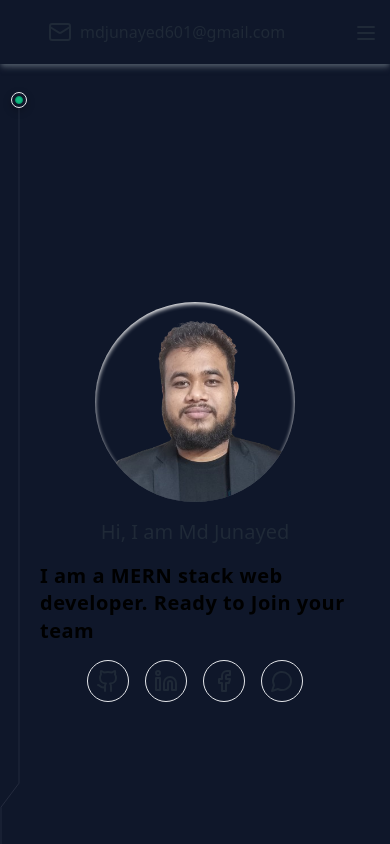
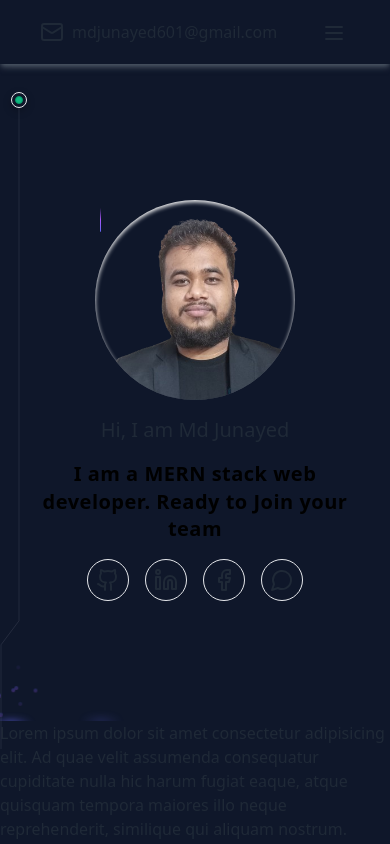
Before and after one commit to devjunayed/devjunayed-portfolio-client, a Next.js app: page / in a window 390 px wide. Shown: the top 844 px of the page. Built offline with nearby package versions, Linux system fonts and the light colour scheme.

Commit message:
responsivness fix

```diff
--- a/src/components/Home/Hero.tsx
+++ b/src/components/Home/Hero.tsx
@@ -8,7 +8,7 @@ import { FacebookIcon, GithubIcon, LinkedinIcon, MessageCircleIcon } from "lucid
 export function Hero() {
   const words = `I am a MERN stack web developer. Ready to Join your team`;
   return (
-    <BackgroundBeamsWithCollision className="min-h-screen">
+    <BackgroundBeamsWithCollision className="min-h-[76vh]">
       {/* <h2 className="text-2xl relative z-20 md:text-4xl lg:text-7xl font-bold text-center text-black dark:text-white font-sans tracking-tight">
         What&apos;s cooler than Beams?{" "}
         <div className="relative mx-auto inline-block w-max [filter:drop-shadow(0px_1px_3px_rgba(27,_37,_80,_0.14))]">
@@ -30,7 +30,7 @@ export function Hero() {
         />
 
         <h1 className=" text-xl mt-4">Hi, I am Md Junayed</h1>
-        <TextGenerateEffect className="text-7xl" words={words}  />
+        <TextGenerateEffect className="" words={words}  />
         <div className="flex justify-center mt-4 items-center gap-4 ">
           <span className="border p-2 rounded-full">
             <GithubIcon />
--- a/src/components/Shared/Navbar.tsx
+++ b/src/components/Shared/Navbar.tsx
@@ -16,13 +16,13 @@ const Navbar = () => {
     },
   ];
   return (
-    <div className="navbar fixed z-50 bg-slate-900 shadow-md shadow-gray-600 mb-2">
-      <div className="navbar-start flex mx-10">
+    <div className="navbar px-10  fixed z-50 bg-slate-900 shadow-md shadow-gray-600 mb-2">
+      <div className="navbar-start flex ">
 
         <a href="mailto:mdjunayed601@gmail.com" className=" text-base md:text-xl flex items-center gap-2 justify-center"><MailIcon /> mdjunayed601@gmail.com</a>
       </div>
       <div className="navbar-end ">
-        <ul className="menu menu-horizontal px-1 hidden lg:flex">
+        <ul className="menu menu-horizontal  justify-end hidden lg:flex">
           {links.map((link) => (
             <li key={link.title}>
               <Link href={link.path}>{link.icon} {link.title}</Link>
--- a/src/components/ui/text-generate-effect.tsx
+++ b/src/components/ui/text-generate-effect.tsx
@@ -55,7 +55,7 @@ export const TextGenerateEffect = ({
   return (
     <div className={cn("font-bold", className)}>
       <div className="mt-4">
-        <div className=" dark:text-white text-black text-xl leading-snug tracking-wide">
+        <div className=" dark:text-white text-black text-center text-xl leading-snug tracking-wide">
           {renderWords()}
         </div>
       </div>
```
